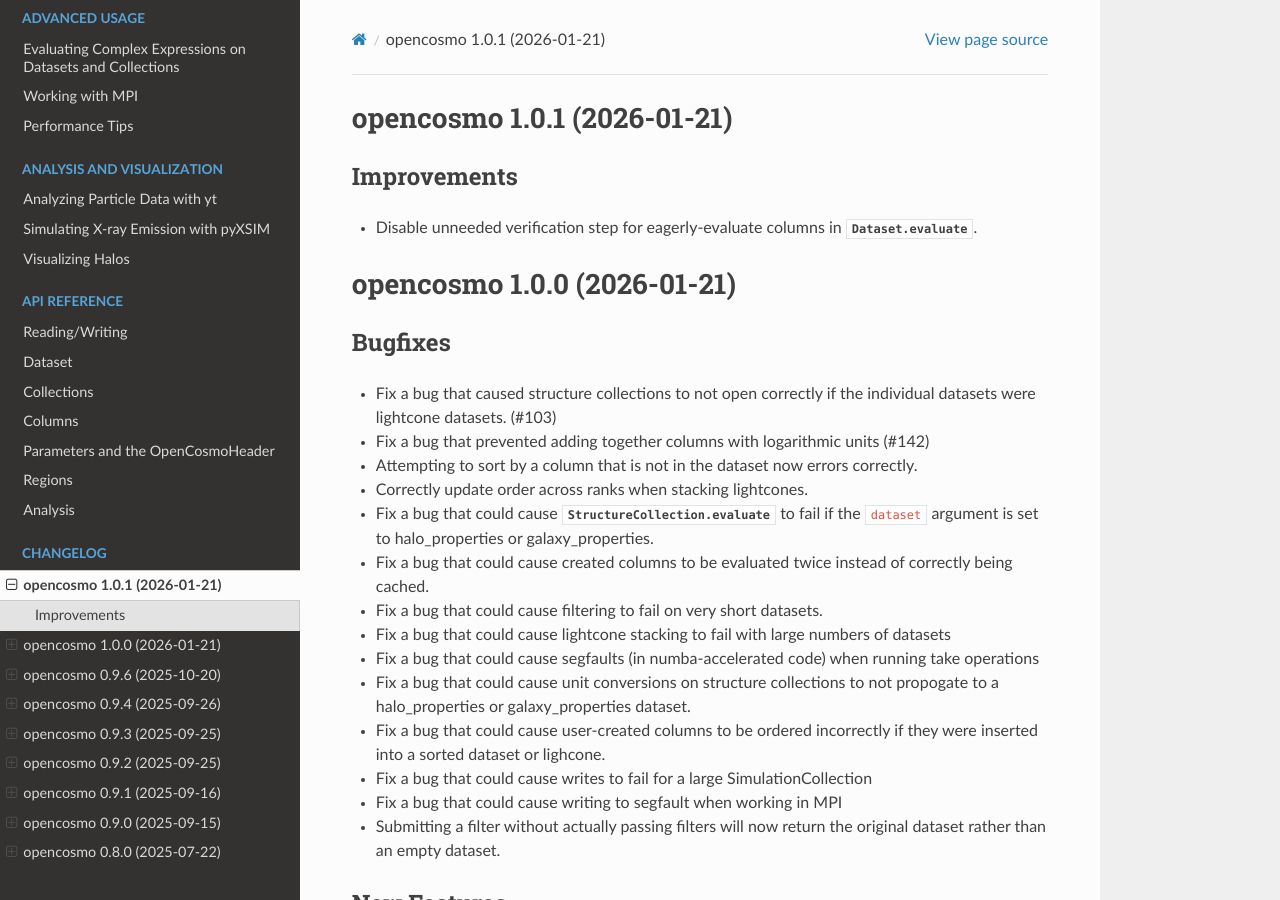
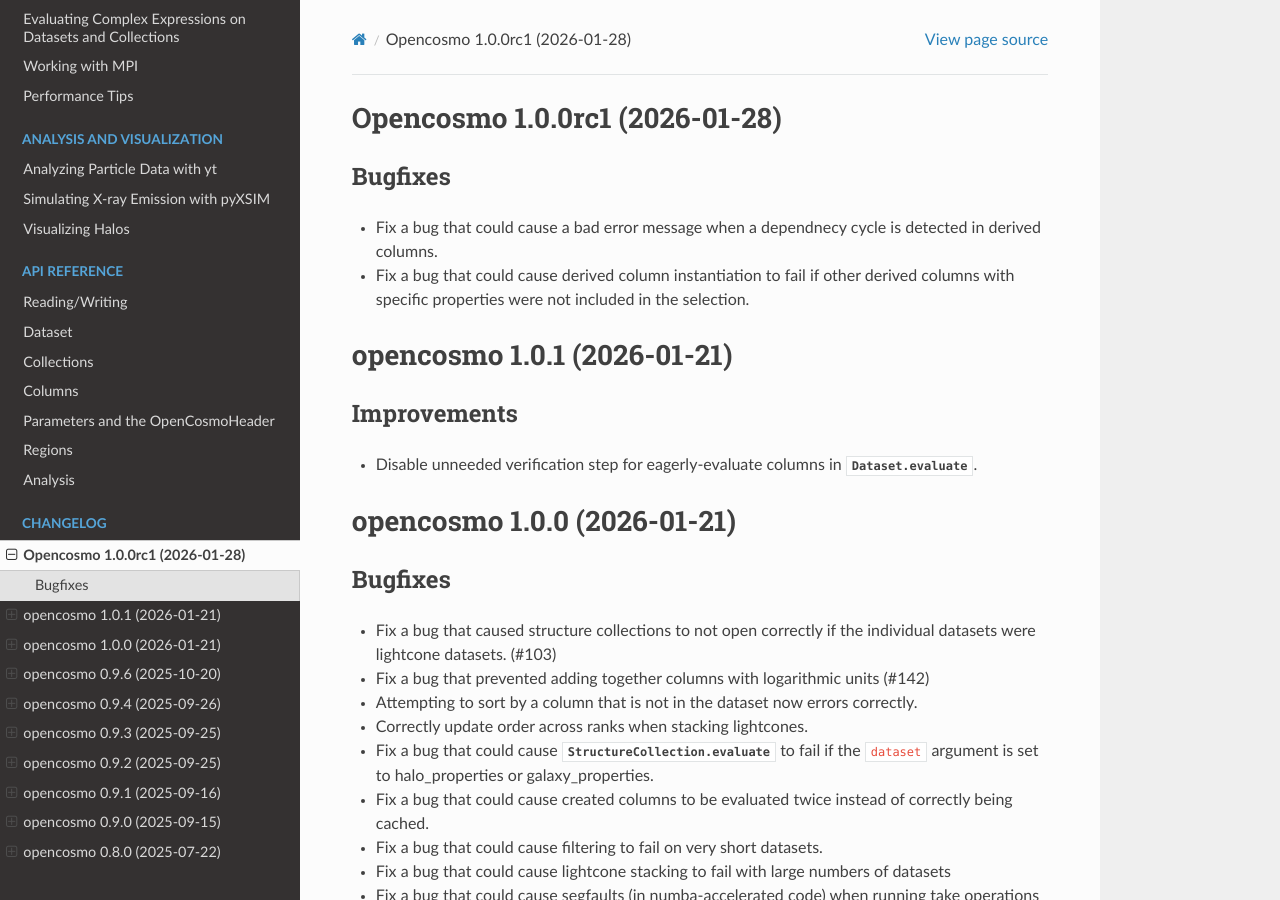
Before and after one commit to ArgonneCPAC/OpenCosmo, a Sphinx documentation site: the page built from docs/source/changelog.rst, in a window 1280 px wide and 900 px high. Built offline with Sphinx 7.4.7 and the Read the Docs theme 3.1.0, drawn with Linux system fonts in a browser that asks for light colours.

Commit message:
Render changelog

```diff
--- a/changes/+b2a7a7ec.bugfix.rst
+++ /dev/null
@@ -1 +0,0 @@
-Fix a bug that could cause a bad error message when a dependnecy cycle is detected in derived columns.
--- a/changes/+fe5f0f6a.bugfix.rst
+++ /dev/null
@@ -1 +0,0 @@
-Fix a bug that could cause derived column instantiation to fail if other derived columns with specific properties were not included in the selection.
--- a/docs/source/changelog.rst
+++ b/docs/source/changelog.rst
@@ -1,3 +1,13 @@
+Opencosmo 1.0.0rc1 (2026-01-28)
+===============================
+
+Bugfixes
+--------
+
+- Fix a bug that could cause a bad error message when a dependnecy cycle is detected in derived columns.
+- Fix a bug that could cause derived column instantiation to fail if other derived columns with specific properties were not included in the selection.
+
+
 opencosmo 1.0.1 (2026-01-21)
 ===============================
 
```
